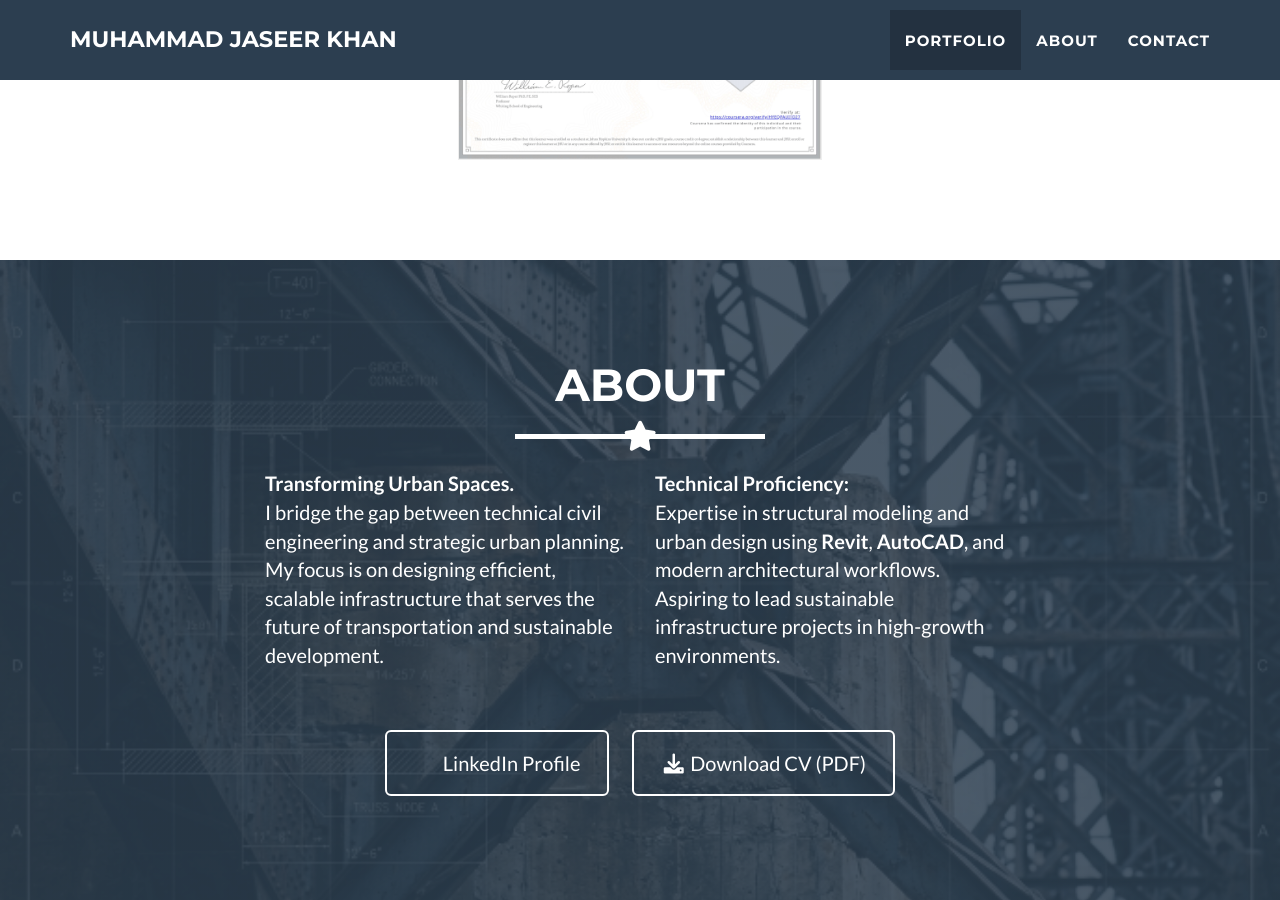
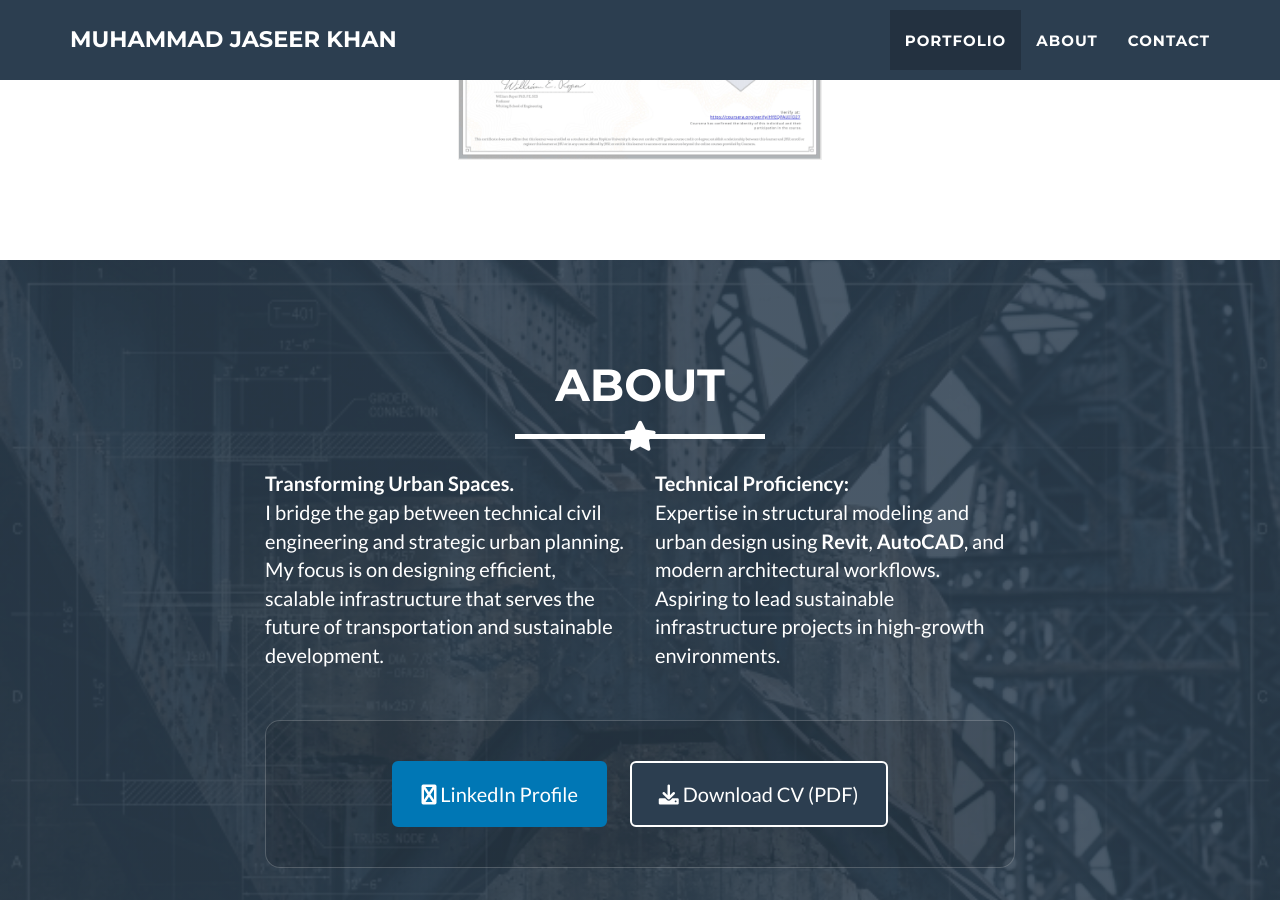
Before and after one commit to jaseerkhan/jaseerkhan.github.io, a Jekyll site: the page built from _posts/2014-07-18-project-1.markdown, in a window 1280 px wide and 900 px high, scrolled down 1928 px. Built offline with Jekyll 4.4.1, drawn with Linux system fonts in a browser that asks for light colours.

Commit message:
updates to the about section

```diff
--- a/_includes/about.html
+++ b/_includes/about.html
@@ -14,7 +14,6 @@
           I bridge the gap between technical civil engineering and strategic urban planning. My focus is on designing efficient, scalable infrastructure that serves the future of transportation and sustainable development.
         </p>
       </div>
-
       <div class="col-lg-4">
         <p>
           <strong>Technical Proficiency:</strong><br>
@@ -25,12 +24,17 @@
 
     <div class="row">
       <div class="col-lg-8 col-lg-offset-2 text-center" style="margin-top: 40px;">
-        <a href="https://www.linkedin.com/in/mjk1175/" class="btn btn-lg btn-outline" target="_blank" rel="noopener noreferrer" style="margin: 10px;">
-          <i class="fa fa-fw fa-linkedin-square"></i> LinkedIn Profile
-        </a>
-        <a href="{{ site.url }}{{ site.baseurl }}/Jaseer_Khan_CV.pdf" class="btn btn-lg btn-outline" download style="margin: 10px;">
-          <i class="fa fa-fw fa-download"></i> Download CV (PDF)
-        </a>
+        <div style="background: rgba(0, 0, 0, 0.1); padding: 30px; border-radius: 15px; border: 1px solid rgba(255, 255, 255, 0.2);">
+
+          <a href="https://www.linkedin.com/in/mjk1175/" class="btn btn-lg btn-outline" target="_blank" rel="noopener noreferrer" style="margin: 10px; background-color: #0077b5; border-color: #0077b5; color: white;">
+            <i class="fa fa-linkedin"></i> LinkedIn Profile
+          </a>
+
+          <a href="{{ site.url }}{{ site.baseurl }}/Jaseer_Khan_CV.pdf" class="btn btn-lg btn-outline" download style="margin: 10px; background-color: #2c3e50; border-color: white; color: white;">
+            <i class="fa fa-download"></i> Download CV (PDF)
+          </a>
+
+        </div>
       </div>
     </div>
   </div>
```
